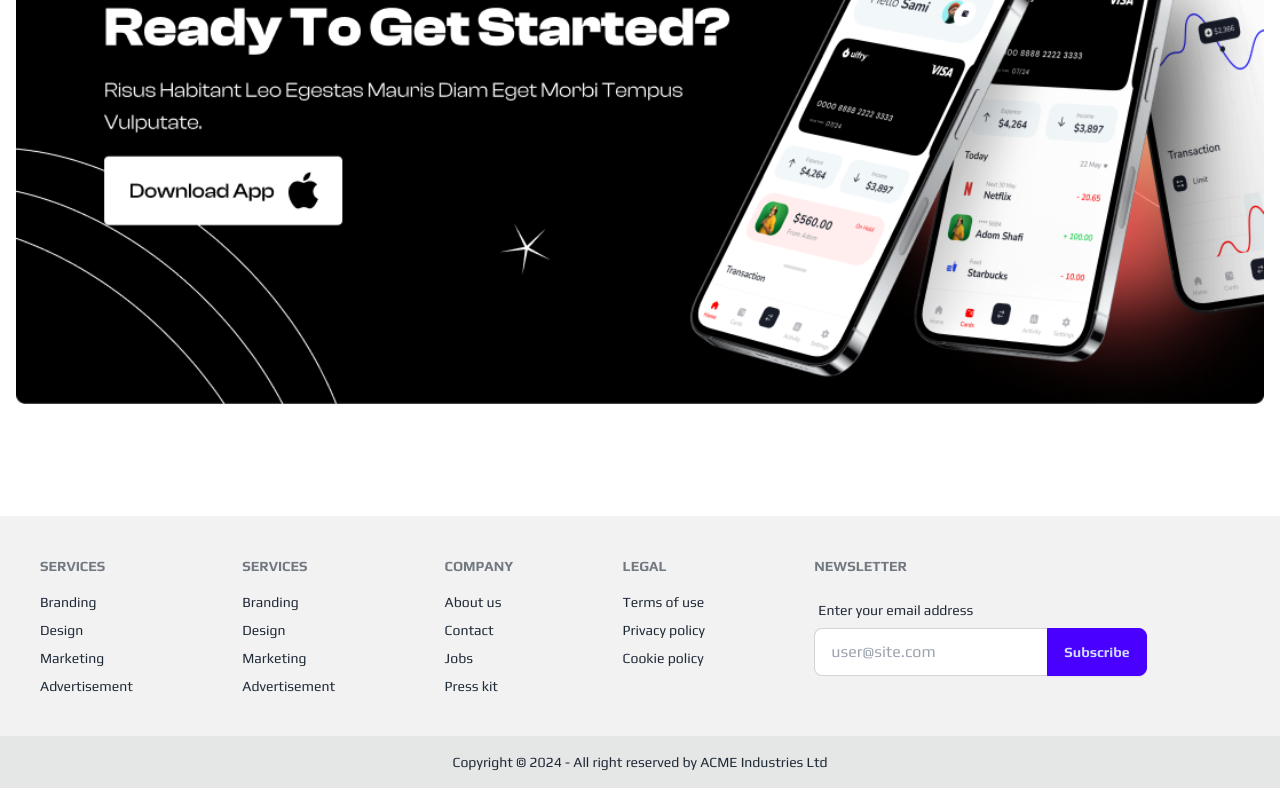
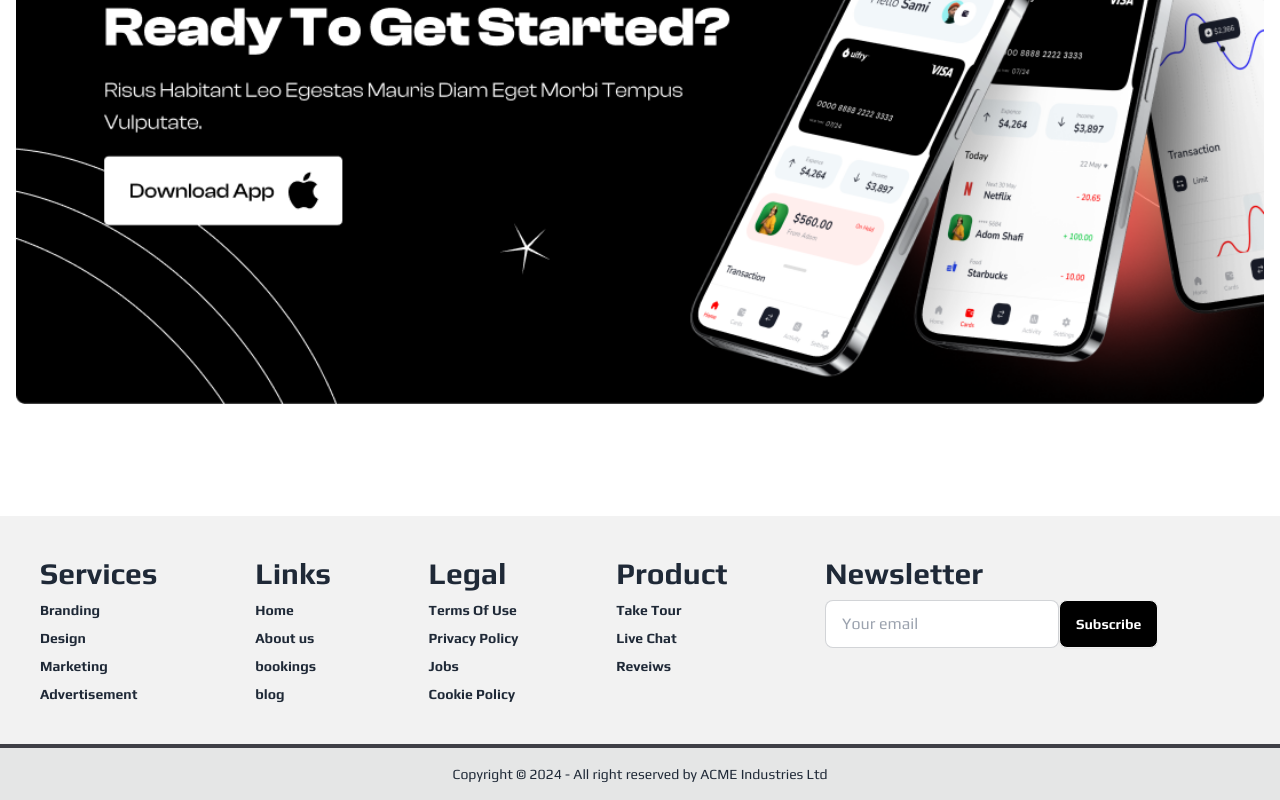
Before and after one commit to Jahirul83/uifry, a React (Vite) app: page / in a window 1280 px wide. Shown: the part 4425-5225 px from the top of the page. Built offline with nearby package versions, Linux system fonts and the light colour scheme.

Commit message:
footer and title edit

```diff
--- a/index.html
+++ b/index.html
@@ -4,7 +4,7 @@
     <meta charset="UTF-8" />
     <link rel="icon" type="image/svg+xml" href="./public/gg--smartphone.png" />
     <meta name="viewport" content="width=device-width, initial-scale=1.0" />
-    <title>Vite + React</title>
+    <title>Uifry</title>
   </head>
   <body>
     <div id="root"></div>
--- a/src/Pages/Footer/Footer.jsx
+++ b/src/Pages/Footer/Footer.jsx
@@ -5,46 +5,41 @@ const Footer = () => {
         <div>
             <footer className="footer p-10 bg-base-200 text-base-content">
                 <nav>
-                    <h6 className="footer-title">Services</h6>
-                    <a className="link link-hover">Branding</a>
-                    <a className="link link-hover">Design</a>
-                    <a className="link link-hover">Marketing</a>
-                    <a className="link link-hover">Advertisement</a>
+                    <h6 className="text-3xl font-bold">Services</h6>
+                    <a className="link link-hover font-bold">Branding</a>
+                    <a className="link link-hover font-bold">Design</a>
+                    <a className="link link-hover font-bold">Marketing</a>
+                    <a className="link link-hover font-bold">Advertisement</a>
                 </nav>
                 <nav>
-                    <h6 className="footer-title">Services</h6>
-                    <a className="link link-hover">Branding</a>
-                    <a className="link link-hover">Design</a>
-                    <a className="link link-hover">Marketing</a>
-                    <a className="link link-hover">Advertisement</a>
+                    <h6 className="text-3xl font-bold">Links</h6>
+                    <a className="link link-hover font-bold">Home</a>
+                    <a className="link link-hover font-bold">About us</a>
+                    <a className="link link-hover font-bold">bookings</a>
+                    <a className="link link-hover font-bold">blog</a>
                 </nav>
                 <nav>
-                    <h6 className="footer-title">Company</h6>
-                    <a className="link link-hover">About us</a>
-                    <a className="link link-hover">Contact</a>
-                    <a className="link link-hover">Jobs</a>
-                    <a className="link link-hover">Press kit</a>
+                    <h6 className="text-3xl font-bold">Legal</h6>
+                    <a className="link link-hover font-bold">Terms Of Use</a>
+                    <a className="link link-hover font-bold">Privacy Policy</a>
+                    <a className="link link-hover font-bold">Jobs</a>
+                    <a className="link link-hover font-bold">Cookie Policy</a>
                 </nav>
                 <nav>
-                    <h6 className="footer-title">Legal</h6>
-                    <a className="link link-hover">Terms of use</a>
-                    <a className="link link-hover">Privacy policy</a>
-                    <a className="link link-hover">Cookie policy</a>
+                    <h6 className="text-3xl font-bold">Product</h6>
+                    <a className="link link-hover font-bold">Take Tour</a>
+                    <a className="link link-hover font-bold">Live Chat</a>
+                    <a className="link link-hover font-bold">Reveiws</a>
                 </nav>
-                <form>
-                    <h6 className="footer-title">Newsletter</h6>
-                    <fieldset className="form-control w-80">
-                        <label className="label">
-                            <span className="label-text">Enter your email address</span>
-                        </label>
-                        <div className="join">
-                            <input type="text" placeholder="user@site.com" className="input input-bordered join-item" />
-                            <button className="btn btn-primary join-item">Subscribe</button>
-                        </div>
-                    </fieldset>
-                </form>
+                <nav>
+                    <h6 className="text-3xl font-bold">Newsletter</h6>
+                    <div>
+                        <input type="text" className="input input-bordered" placeholder="Your email" />
+                        <button className="btn bg-black text-white">Subscribe</button>
+                    </div>
+                </nav>
             </footer>
-            <footer className="footer footer-center p-4 bg-base-300 text-base-content">
+            <footer className="footer footer-center p-4 bg-base-300 text-base-content border-t-4 border-zinc-700	">
                 <aside>
                     <p>Copyright © 2024 - All right reserved by ACME Industries Ltd</p>
                 </aside>
```
